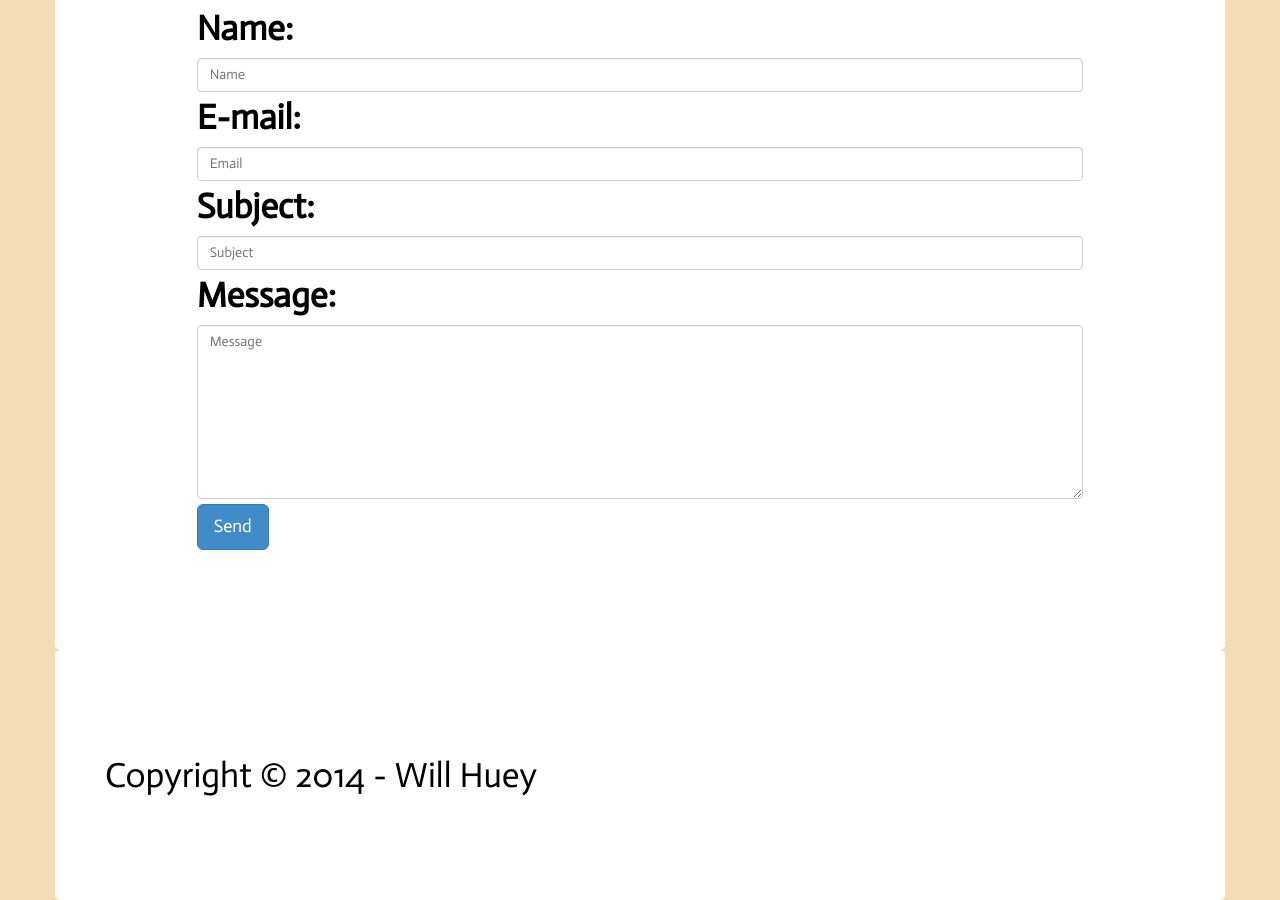
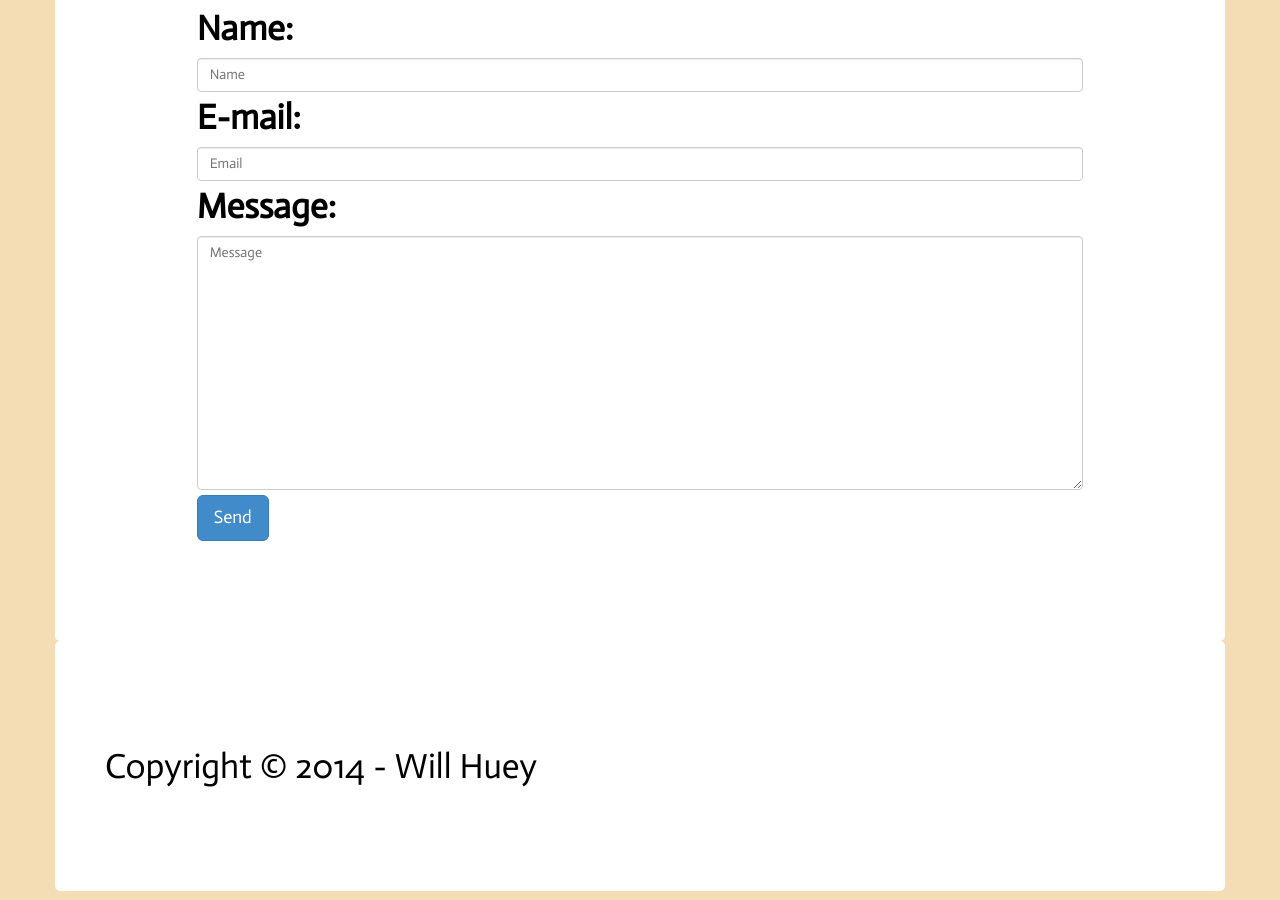
Before and after one commit to whuey79/website, a website: page index.html in a window 1280 px wide. Shown: the part 1657-2557 px from the top of the page. Drawn offline with nearby package versions, Linux system fonts and the light colour scheme; a web font is replaced by a local one.

Commit message:
removed subject input from html and php

```diff
--- a/index.html
+++ b/index.html
@@ -94,17 +94,11 @@
             </div>
           </div>
 
-          <div class="row">
-            <div class="form-group col-md-10 center-block">
-              <label for="subject">Subject:</label>
-              <input type="text" name="subject"class="form-control" placeholder="Subject" required>
-            </div>
-          </div>
 
           <div class="row">
             <div class="form-group col-md-10 center-block">
               <label for="message">Message:</label>
-              <textarea name="message" class="form-control" placeholder="Message" required rows="8"></textarea>
+              <textarea name="message" class="form-control" placeholder="Message" required rows="12"></textarea>
             </div>
           </div>
 
```
